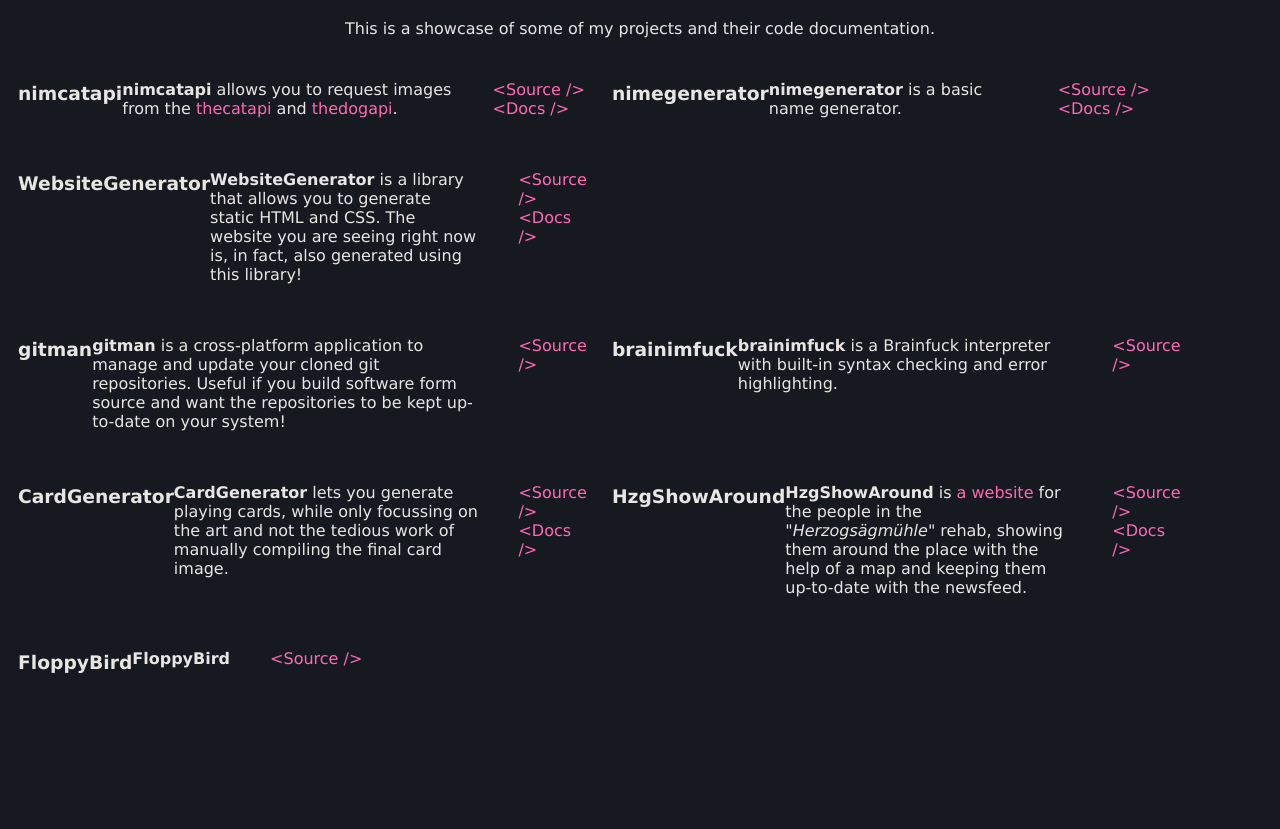
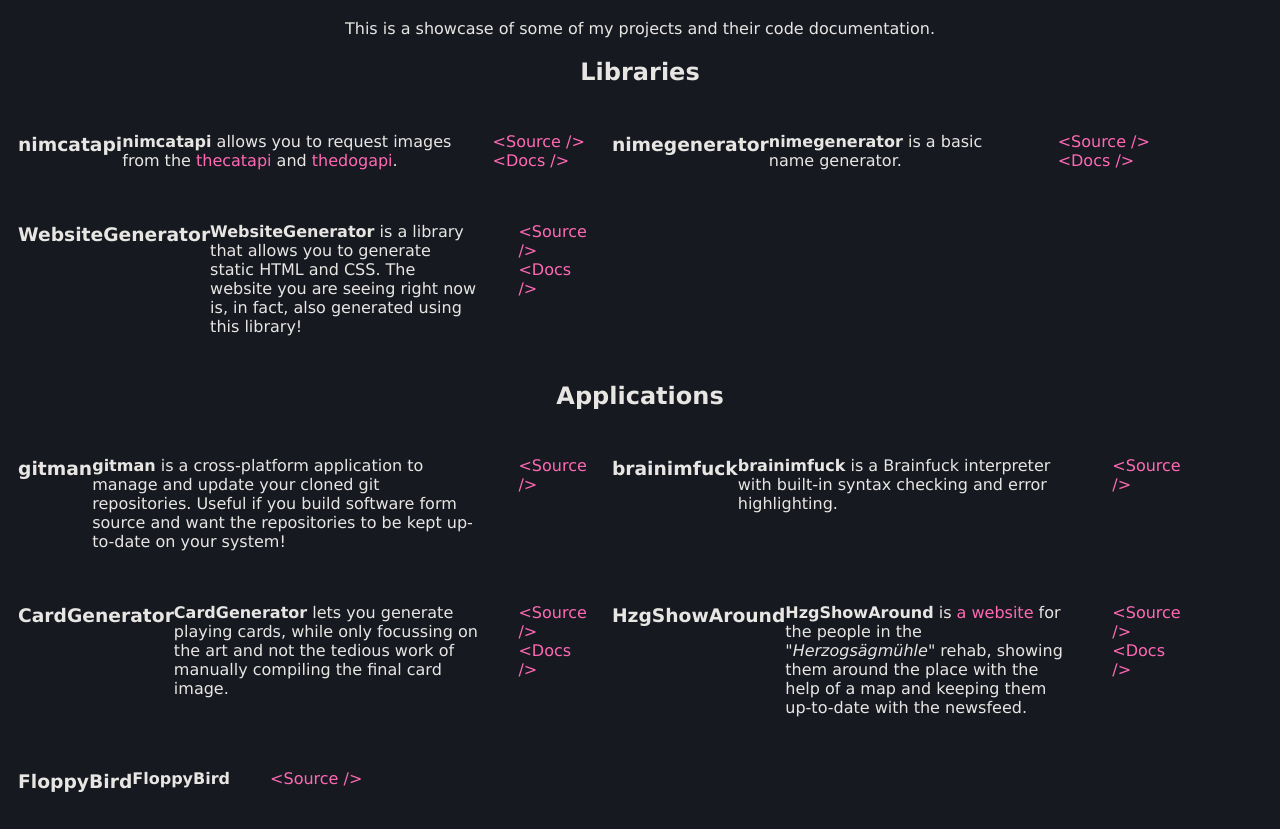
Before and after one commit to nirokay/nirokay.com, a plain HTML site: page projects.html in a window 1280 px wide. Shown: the part 62-891 px from the top of the page. Before the commit the page ends 800 px from the top, so only its background shows below. Drawn offline with Linux system fonts and the light colour scheme.

Commit message:
Automated deployment @ Wed  5 Jun 11:54:23 CEST 2024

```diff
--- a/projects.html
+++ b/projects.html
@@ -14,7 +14,8 @@
 <body>
     <div class=".div-centering-outer"><div class=".div-centering-middle"><div class=".div-centering-inner"><header><h1>Projects</h1>
     <p>This is a showcase of some of my projects and their code documentation.</p></header>
-    <article><div><div class="code-showcase-element"><h3>nimcatapi</h3>
+    <article><div><h2>Libraries</h2>
+    <div class="code-showcase-element"><h3>nimcatapi</h3>
     <p><b>nimcatapi</b> allows you to request images from the <a href="https://thecatapi">thecatapi</a> and <a href="https://thedogapi">thedogapi</a>.</p>
     <ul><a href="https://github.com/nirokay/nimcatapi">&lt;Source /&gt;</a>
     <a href="https://nirokay.github.io/nim-docs/nimcatapi/nimcatapi.html">&lt;Docs /&gt;</a></ul></div>
@@ -26,7 +27,8 @@
     <p><b>WebsiteGenerator</b> is a library that allows you to generate static HTML and CSS. The website you are seeing right now is, in fact, also generated using this library!</p>
     <ul><a href="https://github.com/nirokay/websitegenerator">&lt;Source /&gt;</a>
     <a href="https://nirokay.github.io/nim-docs/websitegenerator/websitegenerator.html">&lt;Docs /&gt;</a></ul></div></div>
-    <div><div class="code-showcase-element"><h3>gitman</h3>
+    <div><h2>Applications</h2>
+    <div class="code-showcase-element"><h3>gitman</h3>
     <p><b>gitman</b> is a cross-platform application to manage and update your cloned git repositories. Useful if you build software form source and want the repositories to be kept up-to-date on your system!</p>
     <ul><a href="https://github.com/nirokay/gitman">&lt;Source /&gt;</a></ul></div>
     <div class="code-showcase-element"><h3>brainimfuck</h3>
```
